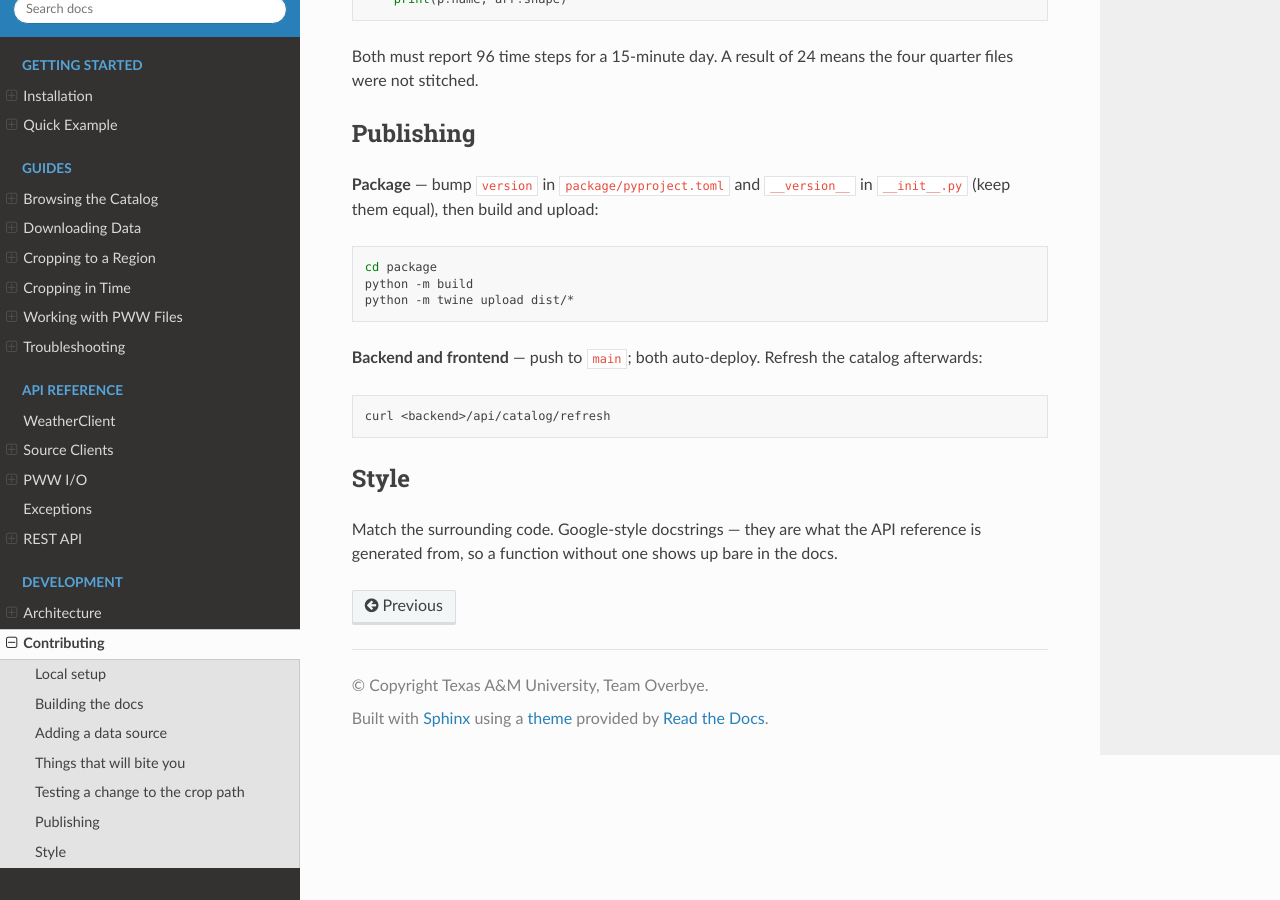
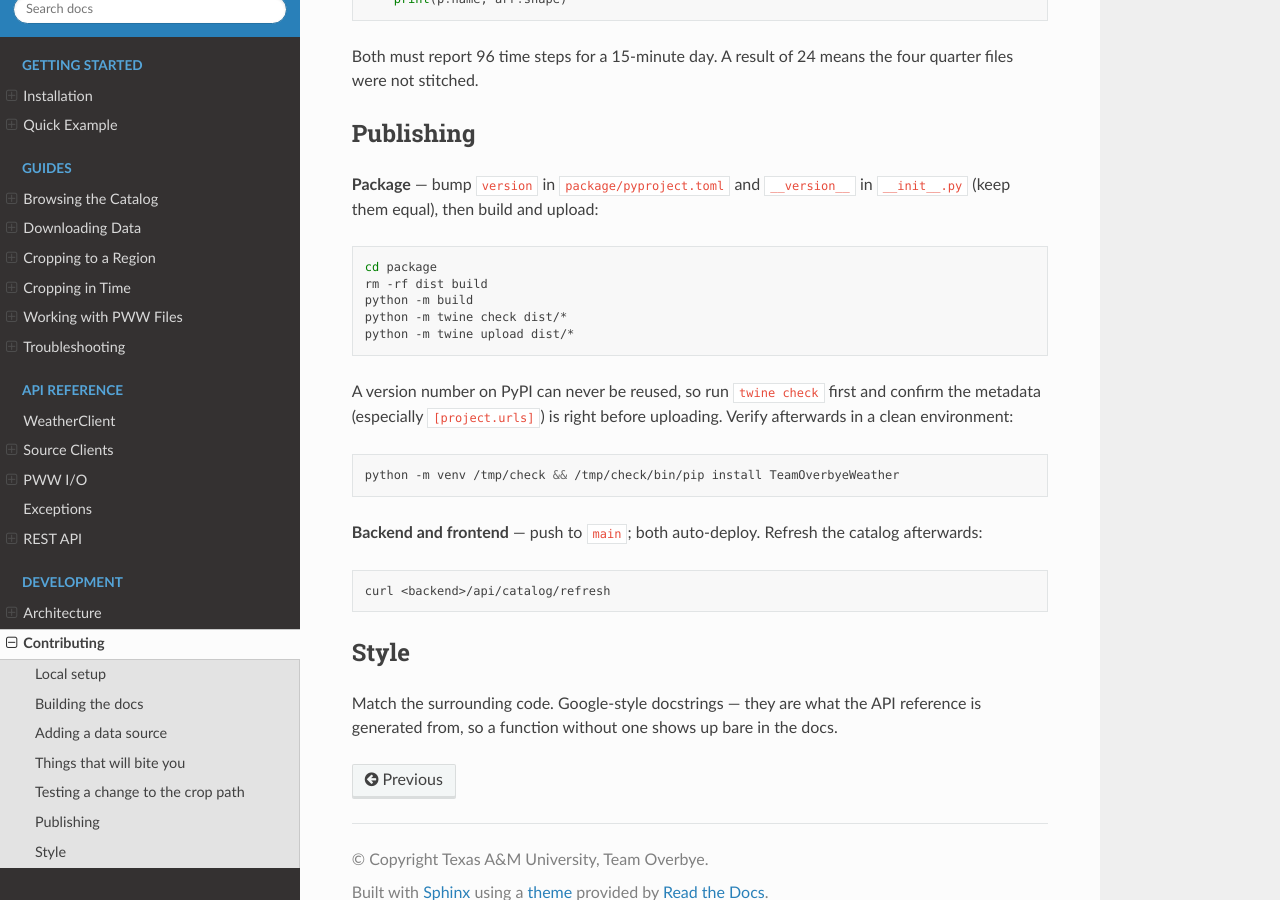
Before and after one commit to ChunSikPark/Weather_data_GUI, a Sphinx documentation site: the page built from docs/development/contributing.md, in a window 1280 px wide and 900 px high, scrolled down 2309 px. Built offline with Sphinx 7.4.7 and the Read the Docs theme 3.1.0, drawn with Linux system fonts in a browser that asks for light colours.

Commit message:
Publish 0.3.0 to PyPI and correct package metadata
The package had never actually been published: pip install TeamOverbyeWeather
returned "No matching distribution found" and PyPI 404s the name, so the
install line in the README and demo notebook had never worked for anyone.
0.3.0 is now on PyPI and verified installing clean into a fresh virtualenv.

Homepage pointed at github.com/teamoverbye/weather-data, which does not
exist. PyPI metadata is frozen per version, so that would have been a
permanent dead link on the 0.3.0 listing. Repointed at the real repository
and added Documentation, Repository, Web Portal and Bug Tracker URLs.

Rewrote demo.ipynb to cover the current API end to end: discovery, region
cropping by state/ISO/bbox, time cropping including one-sided windows,
reading PWW into numpy, plotting, batch downloads, a tour of all nine
source/type combinations, the 413 local-crop fallback, error handling, the
raw REST API and the legacy per-source methods. The previous version
predated time cropping entirely.

Also ignore *.pypirc so a credential file left in the working tree cannot be
committed by git add .

````diff
--- a/docs/development/contributing.md
+++ b/docs/development/contributing.md
@@ -115,8 +115,18 @@ four quarter files were not stitched.
 
 ```bash
 cd package
+rm -rf dist build
 python -m build
+python -m twine check dist/*
 python -m twine upload dist/*
+```
+
+A version number on PyPI can never be reused, so run `twine check` first and
+confirm the metadata (especially `[project.urls]`) is right before uploading.
+Verify afterwards in a clean environment:
+
+```bash
+python -m venv /tmp/check && /tmp/check/bin/pip install TeamOverbyeWeather
 ```
 
 **Backend and frontend** — push to `main`; both auto-deploy. Refresh the catalog
````
Also changed, not shown: docs/getting-started/installation.md (+8 -1 lines), demo.ipynb, 2 other files.
